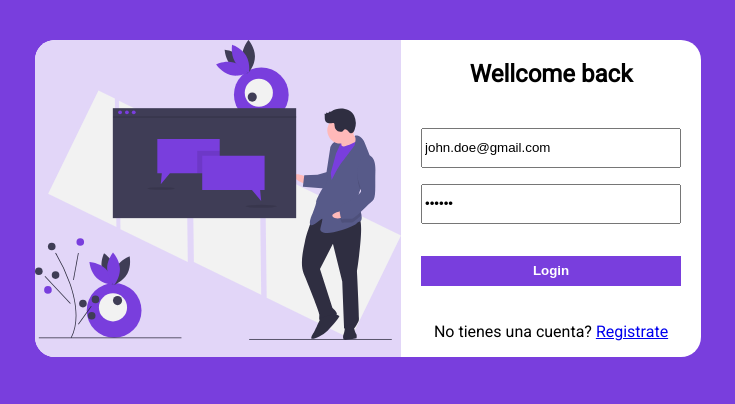
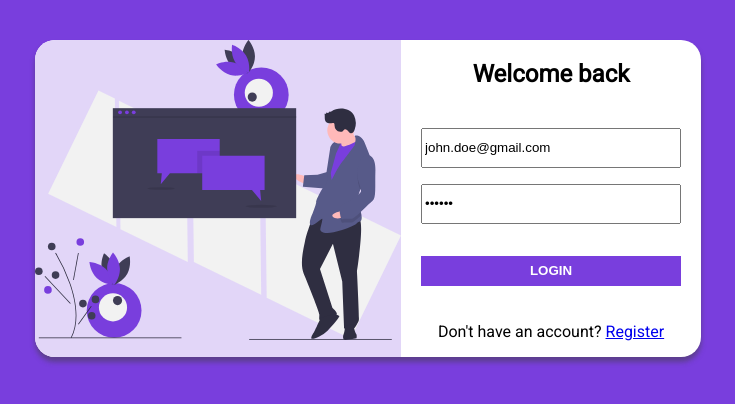
Before and after one commit to Daniel151505/Web-Chat-Application, a React (Create React App) app in the folder chat-frontend/: page /login in a window 1280 px wide. Shown: the top 404 px of the page, without its empty margins (272-1007 px from the left). Built offline with nearby package versions, Linux system fonts and the light colour scheme.

Commit message:
Fix error

```diff
--- a/chat-frontend/src/components/Auth/Login.js
+++ b/chat-frontend/src/components/Auth/Login.js
@@ -1,39 +1,34 @@
-import React, {useState} from 'react'
+import React, { useState } from 'react'
 import loginImage from '../../assets/images/login.svg'
-import {Link} from 'react-router-dom'
-import AuthService from '../../services/authService'
+import { Link } from 'react-router-dom'
+import { useDispatch } from 'react-redux'
+import { login } from '../../store/actions/auth'
+
 import './Auth.scss'
 
-const Login = () => {
+const Login = ({ history }) => {
 
-    const [ email, setEmail]=useState('john.doe@gmail.com')
-    const [password,setPassword]=useState('secret')
+    const dispatch = useDispatch()
 
-    const submitForm= (e) =>{
+    const [email, setEmail] = useState('john.doe@gmail.com')
+    const [password, setPassword] = useState('secret')
+
+    const submitForm = (e) => {
         e.preventDefault()
 
-        AuthService.login({email,password}).then(res => console.log(res))
-
-      /*  axios.post('http://127.0.0.1:3000/login', {email,password})
-            .then(res => {
-                console.log("res",res);
-            })
-            .catch(err => {
-                console.log('err',err);
-            })
-       */
-        console.log({email,password});
+        dispatch(login({ email, password }, history))
     }
 
     return (
         <div id='auth-container'>
-            <div id ='auth-card'>
-                <div className='car-shadow'>
+            <div id='auth-card'>
+                <div className='card-shadow'>
                     <div id='image-section'>
                         <img src={loginImage} alt='Login' />
                     </div>
+
                     <div id='form-section'>
-                        <h2>Wellcome back</h2>
+                        <h2>Welcome back</h2>
 
                         <form onSubmit={submitForm}>
                             <div className='input-field mb-1'>
@@ -42,7 +37,7 @@ const Login = () => {
                                     value={email}
                                     required='required'
                                     type='text'
-                                placeholder='Correo' />
+                                    placeholder='Email' />
                             </div>
 
                             <div className='input-field mb-2'>
@@ -54,11 +49,10 @@ const Login = () => {
                                     placeholder='Password' />
                             </div>
 
-                            <button>Login</button>
+                            <button>LOGIN</button>
                         </form>
 
-                        <p>No tienes una cuenta? <Link to='/register'>Registrate</Link></p>
-
+                        <p>Don't have an account? <Link to='/register'>Register</Link></p>
                     </div>
                 </div>
             </div>
```
Lines whose indentation alone changed are shown as unchanged.
